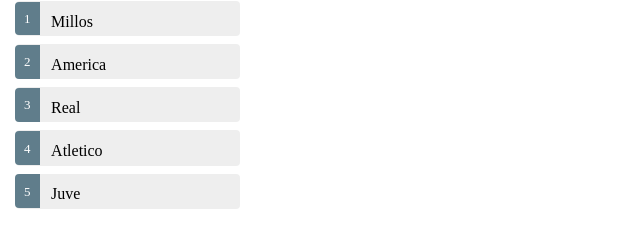
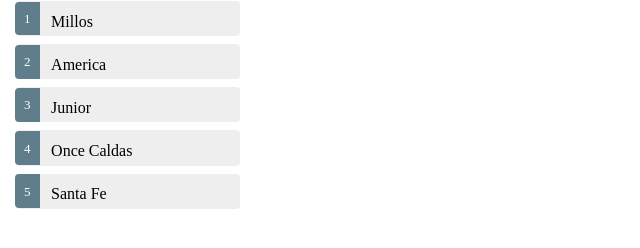
Before and after one commit to afgvivas/andreiwis2, an Angular app: page / in a window 1280 px wide. Shown: the part 126-374 px from the top of the page, without its empty margins (0-640 px from the left). Built offline with nearby package versions, Linux system fonts and the light colour scheme.

Commit message:
se cambio el provider

```diff
--- a/src/app/equipo-detalle/equipo-detalle.component.html
+++ b/src/app/equipo-detalle/equipo-detalle.component.html
@@ -1,7 +1,7 @@
 <ng-container *ngIf="equipo">
-    <h2>Informacion de {{equipo.nombre}}</h2>
-    <h2>Informacion de {{equipo.ciudad}}</h2>
-    <h2>Informacion de {{equipo.director}}</h2>
+    <h2>Nombre del equipo: {{equipo.nombre}}</h2>
+    <h2>Ciudad del equipo: {{equipo.ciudad}}</h2>
+    <h2>Nombre del DT: {{equipo.director}}</h2>
     <div>
       <div>
         <label>Nombre del equipo : </label>
--- a/src/app/equipos/equipos.component.ts
+++ b/src/app/equipos/equipos.component.ts
@@ -20,9 +20,8 @@
   equipo: Equipo;
 
   seleccionar(item: Equipo):void{
-    this.equipo = item;
-    //Mejora de codigo para que oculte los campos en caso de que se de click sobre el que esta seleccionado
-    //!this.equipo ? this.equipo = item : (this.equipo==item? this.equipo = null : this.equipo = item);
+    //this.equipo = item;
+    !this.equipo ? this.equipo = item : (this.equipo==item? this.equipo = null : this.equipo = item);
   }
 
   constructor() { }
--- a/src/app/lista-equipos.ts
+++ b/src/app/lista-equipos.ts
@@ -1,9 +1,9 @@
 import { Equipo } from './equipo';
 
 export const EQUIPOS : Equipo[] = [
-    {id: 1, nombre: "Millos", ciudad: "bogota", director: "nu se"},
-    {id: 2, nombre: "America", ciudad: "cali", director: "tampoco se"},
-    {id: 3, nombre: "Real", ciudad: "bogota", director: "peor"},
-    {id: 4, nombre: "Atletico", ciudad: "bogota", director: "ni se diga"},
-    {id: 5, nombre: "Juve", ciudad: "bogota", director: "dorime"},
+    {id: 1, nombre: "Millos", ciudad: "Bogota", director: "Roberto cediño"},
+    {id: 2, nombre: "America", ciudad: "Cali", director: "tulio iglesias"},
+    {id: 3, nombre: "Junior", ciudad: "Barranquilla", director: "rafael gomez"},
+    {id: 4, nombre: "Once Caldas", ciudad: "Caldas", director: "miguel angel"},
+    {id: 5, nombre: "Santa Fe", ciudad: "Bogota", director: "bernuli"},
 ];
```
